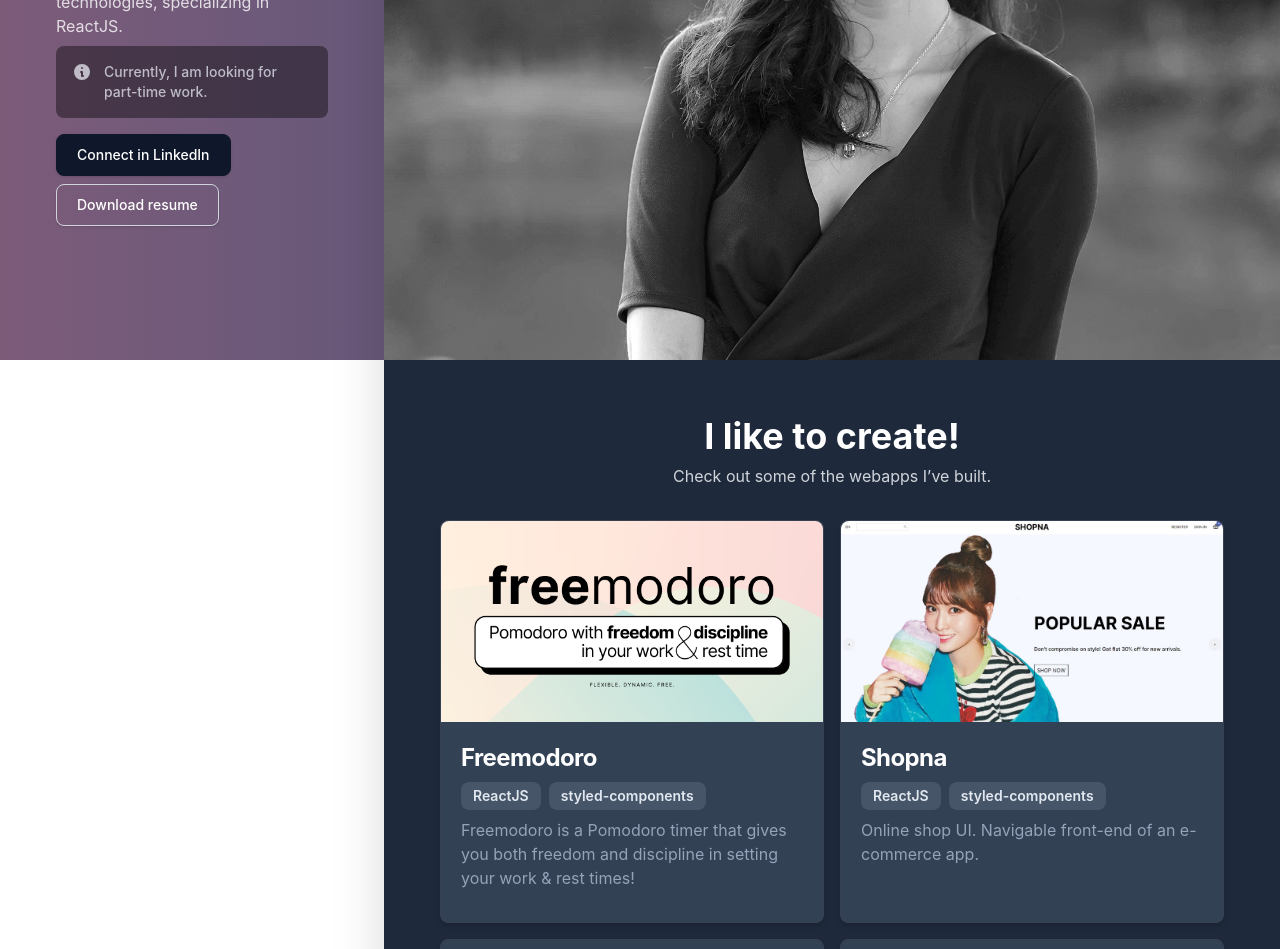
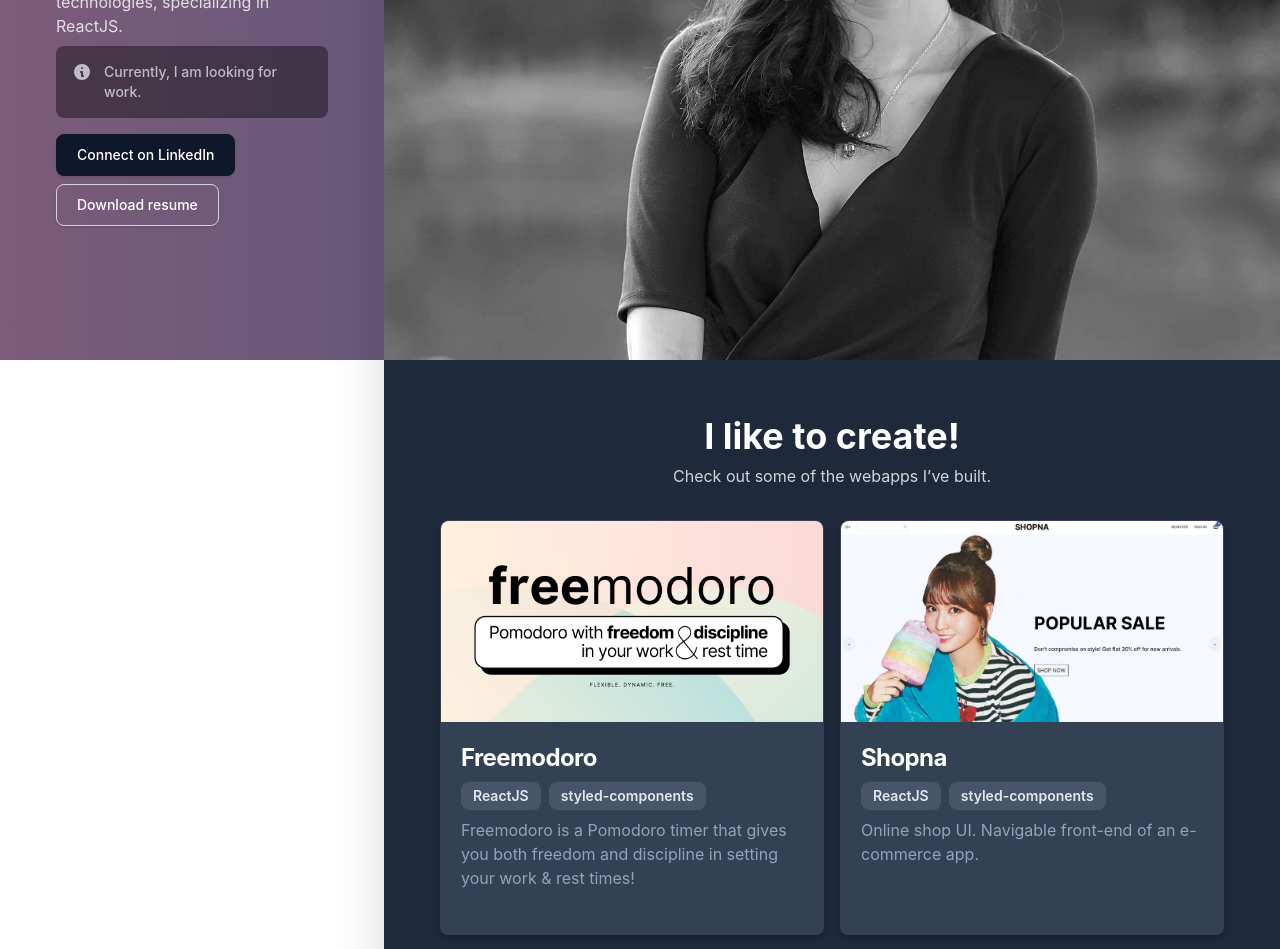
Before and after one commit to shwwwna/react-portfolio, a Next.js app: page / in a window 1280 px wide. Shown: the part 440-1389 px from the top of the page. Built offline with nearby package versions, Linux system fonts and the light colour scheme.

Commit message:
minor fixes

```diff
--- a/components/Card.js
+++ b/components/Card.js
@@ -23,7 +23,7 @@ const Card = ({
 					""
 				)}
 			</a>
-			<div className="p-5 relative ">
+			<div className="p-5 ">
 				<h5 className="mb-2 text-2xl font-bold tracking-tight  text-white">
 					{title}
 				</h5>
@@ -37,8 +37,9 @@ const Card = ({
 					);
 				})}
 				<p className="mb-3 font-normal  text-slate-400">{description}</p>
+			</div>
 
-				<div className="absolute bottom-0 right-0 px-3 py-1 flex gap-3 text-xl ">
+			<div className="mt-auto ml-auto mr-3 mb-3 flex gap-3 text-xl ">
 				{liveLink && (
 					<a
 						href={liveLink ? liveLink : "#projects"}
@@ -54,7 +55,6 @@ const Card = ({
 				)}
 			</div>
 		</div>
-		</div>
 	);
 };
 
--- a/components/Hero.js
+++ b/components/Hero.js
@@ -42,7 +42,7 @@ const Hero = () => {
 					</svg>
 					<span class="sr-only">Info</span>
 					<div class="ml-3 text-sm font-medium mix-blend-normal text-gray-300">
-						Currently, I am looking for part-time work.
+						Currently, I am looking for work.
 					</div>
 				</div>
 			</div>
@@ -53,7 +53,7 @@ const Hero = () => {
 					rel="noreferrer"
 					href="https://www.linkedin.com/in/sheena-tuazon/"
 					className="border border-slate-900 text-white bg-slate-900 hover:bg-slate-800 focus:ring-4 focus:ring-slate-300 font-medium rounded-lg text-sm px-5 py-2.5 md:mr-2 mb-2  focus:outline-none transition-all duration-200 shadow w-full md:w-fit text-center ">
-					Connect in LinkedIn
+					Connect on LinkedIn
 				</a>
 
 				<a
--- a/pages/index.js
+++ b/pages/index.js
@@ -24,7 +24,7 @@ export default function Home() {
 
 			<div className="lg:grid lg:grid-cols-10 selection:bg-teal-900 selection:text-slate">
 				<aside
-					className="self-start lg:sticky lg:h-screen  top-0 col-span-3 flex p-14 flex-col justify-center "
+					className="self-start lg:sticky h-screen  top-0 col-span-3 flex p-14 flex-col justify-center "
 					id="sidebar">
 					<Hero />
 				</aside>
@@ -33,7 +33,7 @@ export default function Home() {
 					<div className="   ">
 						<Image
 							src={HeroImage}
-							alt="a picture of me, smiling at you"
+							alt="me"
 							className="lg:h-screen sm:h-[50rem] h-96 grayscale  hover:grayscale-0   transition-all duration-700  object-cover object-top w-full "
 							priority="true"
 						/>
```
Lines whose indentation alone changed are shown as unchanged.
